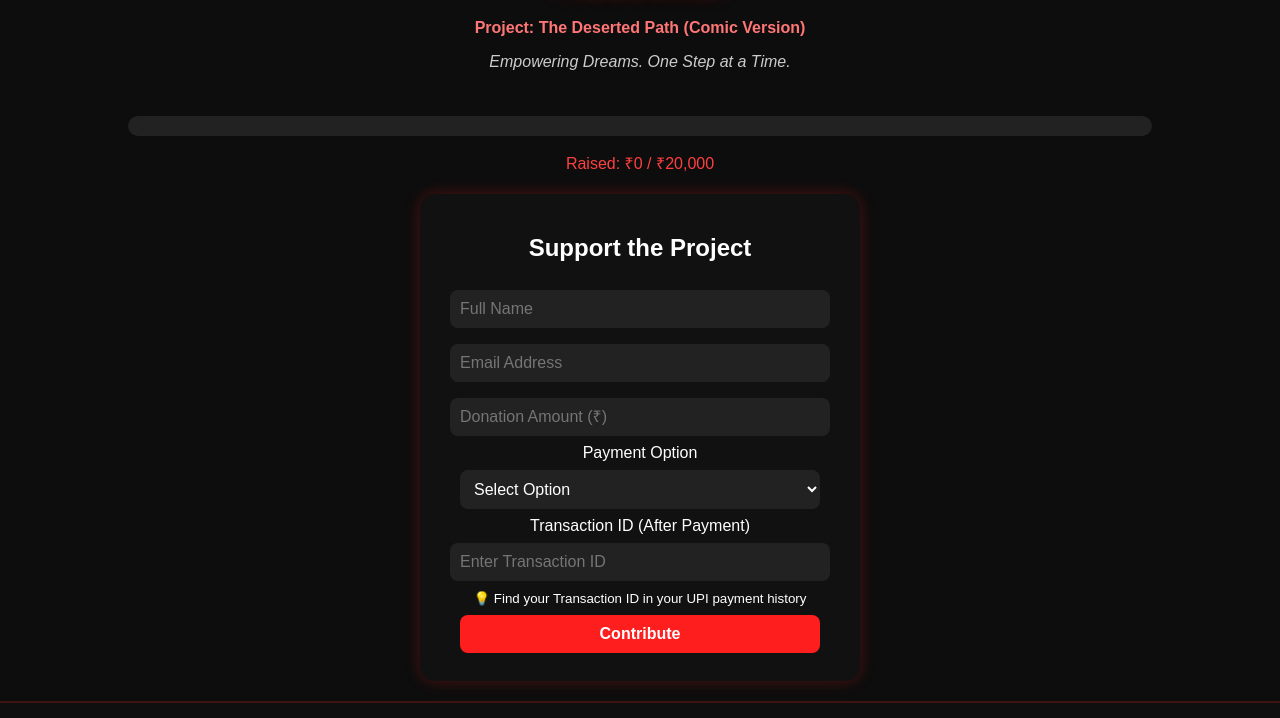
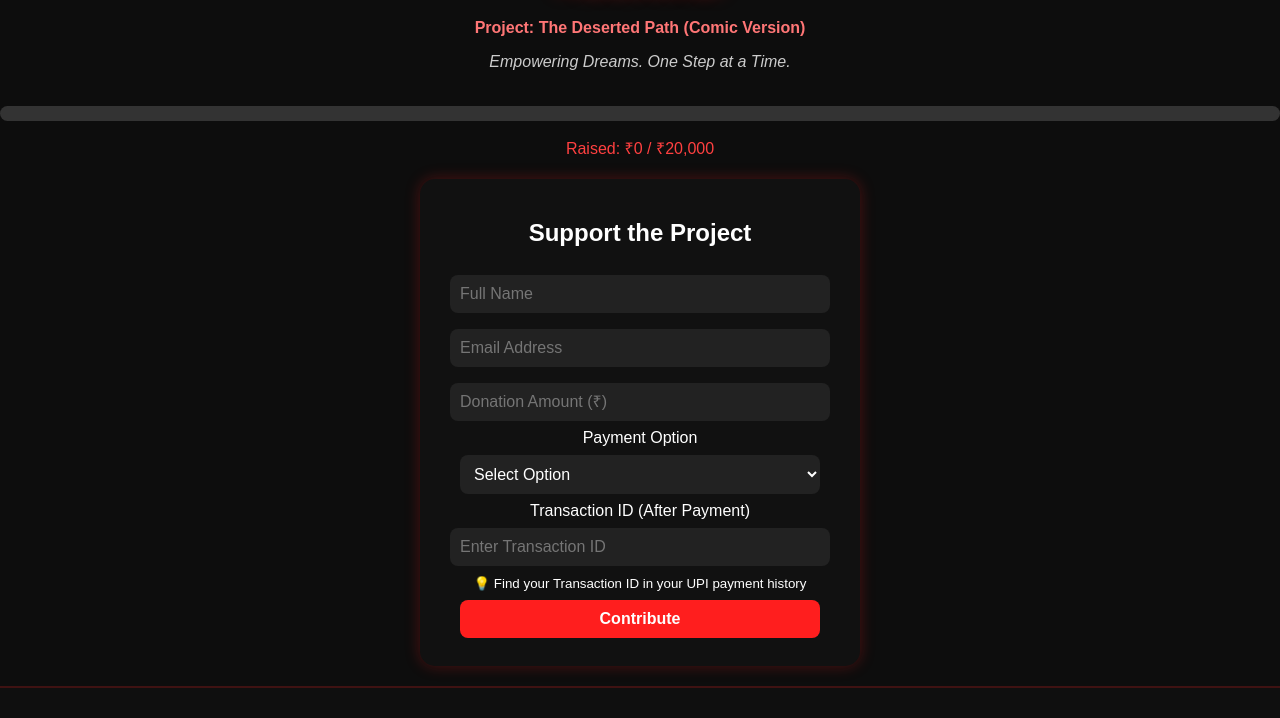
Before and after one commit to HKBSubs69/FundVerse, a plain HTML site: page index.html in a window 1280 px wide. Shown: the part 81-799 px from the top of the page. Drawn offline with nearby package versions, Linux system fonts and the light colour scheme; no server answers.

Commit message:
Update main.css

```diff
--- a/main.css
+++ b/main.css
@@ -29,18 +29,18 @@ header {
 }
 
 .progress-bar-container {
-  background: #222;
-  border-radius: 20px;
-  height: 20px;
-  margin: 10px auto;
-  width: 80%;
+  width: 100%;
+  height: 15px;
+  background: #333;
+  border-radius: 10px;
+  overflow: hidden;
+  margin-bottom: 10px;
 }
-
 #progress-bar {
-  background: #ff3131;
   height: 100%;
+  background: linear-gradient(90deg, #ff0000, #ff5757);
   width: 0%;
-  border-radius: 20px;
+  transition: width 0.5s ease;
 }
 
 #raised-amount {
```
